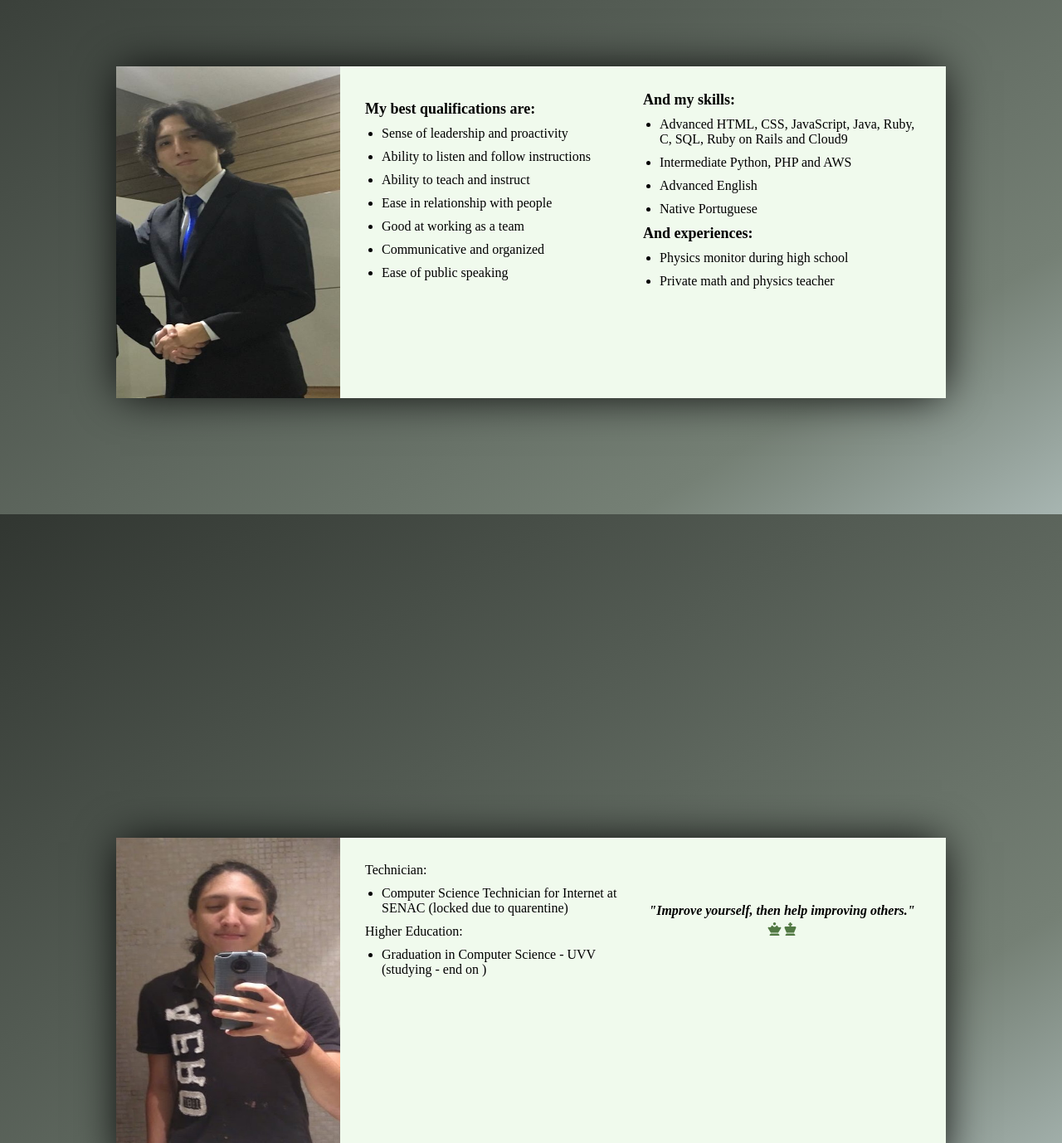
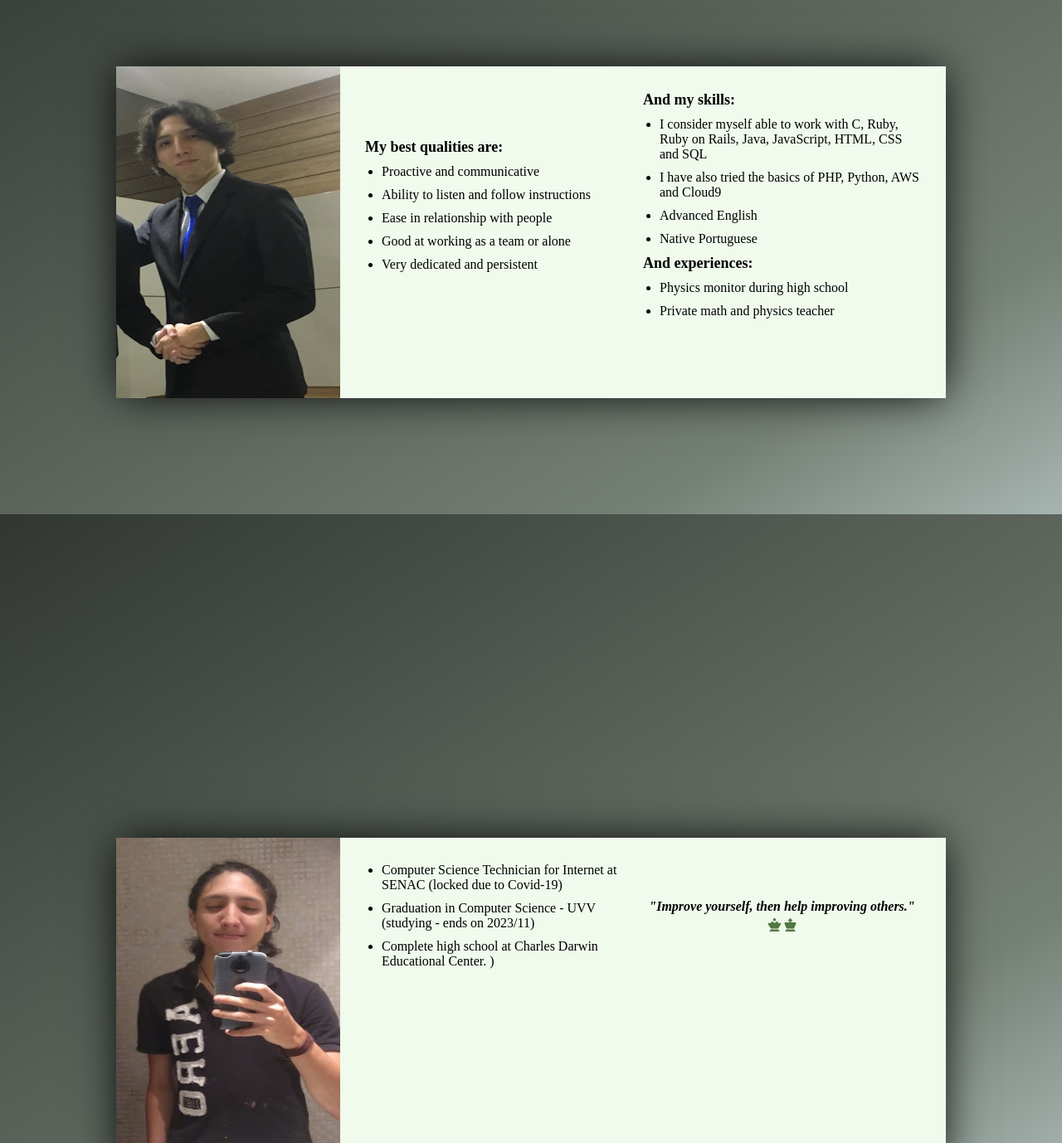
Before and after one commit to MontebellerZ/MontebellerZ.github.io, a plain HTML site: page index.html in a window 1280 px wide. Shown: the part 980-2358 px from the top of the page at 83% size. Drawn offline with nearby package versions, Linux system fonts and the light colour scheme; a script that the page names is missing.

Commit message:
Update index.html

```diff
--- a/index.html
+++ b/index.html
@@ -69,6 +69,10 @@
 								</div>
 							</div>
 						</div>
+						<br>
+						<div class="box">
+							<b><a href="https://drive.google.com/file/d/1qQv80giPmIVnv5X3psutM28pu6cusC8V/view?usp=sharing" target="_blank">docx curriculum</a></b>
+						</div>
 					</div>
 				</div>
 			</div>
@@ -81,22 +85,20 @@
 					<div class="text">
 						<div class="boxcontainer">
 							<div class="boxbox">
-								<div class="box bigger"><b>My best qualifications are:</b></div>
+								<div class="box bigger"><b>My best qualities are:</b></div>
 								<ul>
-									<li class="box">Sense of leadership and proactivity</li>
+									<li class="box">Proactive and communicative</li>
 									<li class="box">Ability to listen and follow instructions</li>
-									<li class="box">Ability to teach and instruct</li>
 									<li class="box">Ease in relationship with people</li>
-									<li class="box">Good at working as a team</li>
-									<li class="box">Communicative and organized</li>
-									<li class="box">Ease of public speaking</li>
+									<li class="box">Good at working as a team or alone</li>
+									<li class="box">Very dedicated and persistent</li>
 								</ul>
 							</div>
 							<div class="boxbox">
 								<div class="box bigger"><b>And my skills:</b></div>
 								<ul>
-									<li class="box">Advanced HTML, CSS, JavaScript, Java, Ruby, C, SQL, Ruby on Rails and Cloud9</li>
-									<li class="box">Intermediate Python, PHP and AWS</li>
+									<li class="box">I consider myself able to work with C, Ruby, Ruby on Rails, Java, JavaScript, HTML, CSS and SQL</li>
+									<li class="box">I have also tried the basics of PHP, Python, AWS and Cloud9</li>
 									<li class="box">Advanced English</li>
 									<li class="box">Native Portuguese</li>
 								</ul>
@@ -120,16 +122,11 @@
 						<div class="boxcontainer">
 							<div class="boxbox">
 								<div class="box">
-									Technician:
-								</div>
-								<div class="box">
-									<ul><li class="box">Computer Science Technician for Internet at SENAC (locked due to quarentine)</li></ul>
-								</div>
-								<div class="box">
-									Higher Education:
-								</div>
-								<div class="box">
-									<ul><li class="box">Graduation in Computer Science - UVV (studying - end on )</li></ul>
+									<ul>
+										<li class="box">Computer Science Technician for Internet at SENAC (locked due to Covid-19)</li>
+										<li class="box">Graduation in Computer Science - UVV (studying - ends on 2023/11)</li>
+										<li class="box">Complete high school at Charles Darwin Educational Center. )</li>
+									</ul>
 								</div>
 							</div>
 							<div class="boxbox">
```
